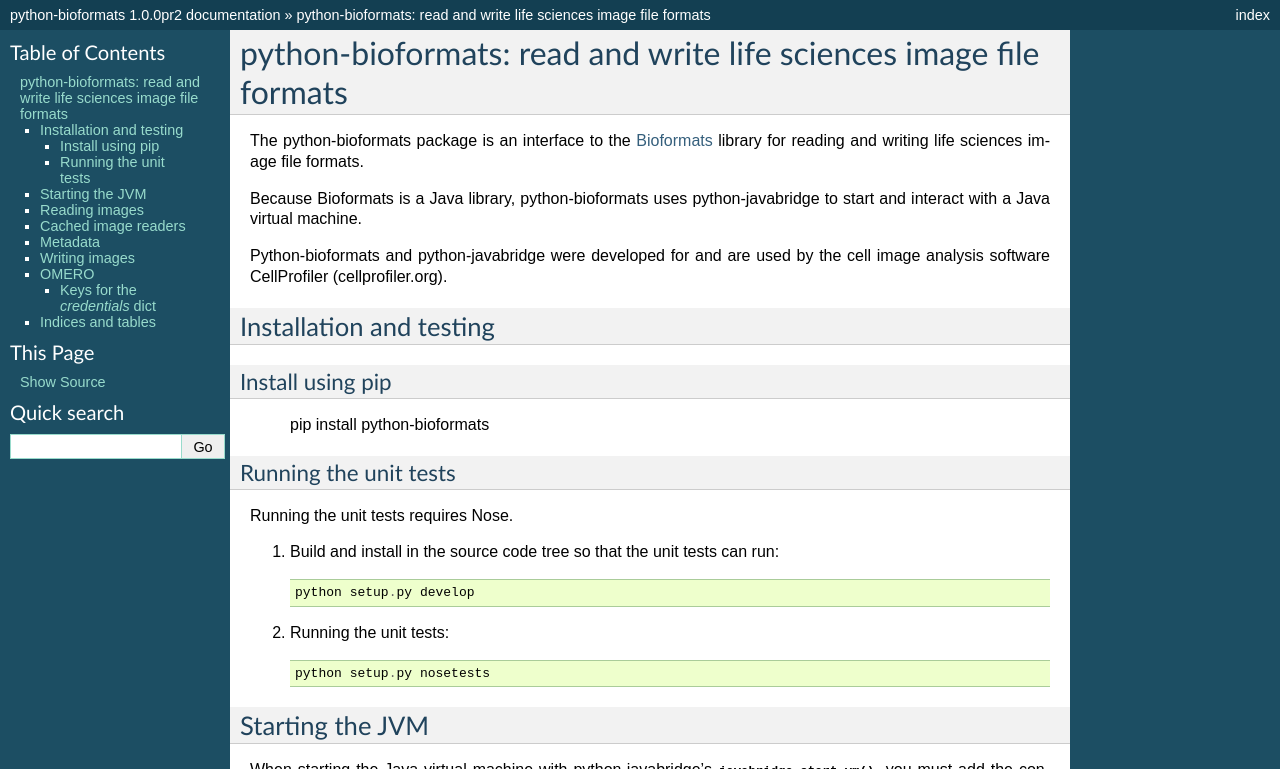
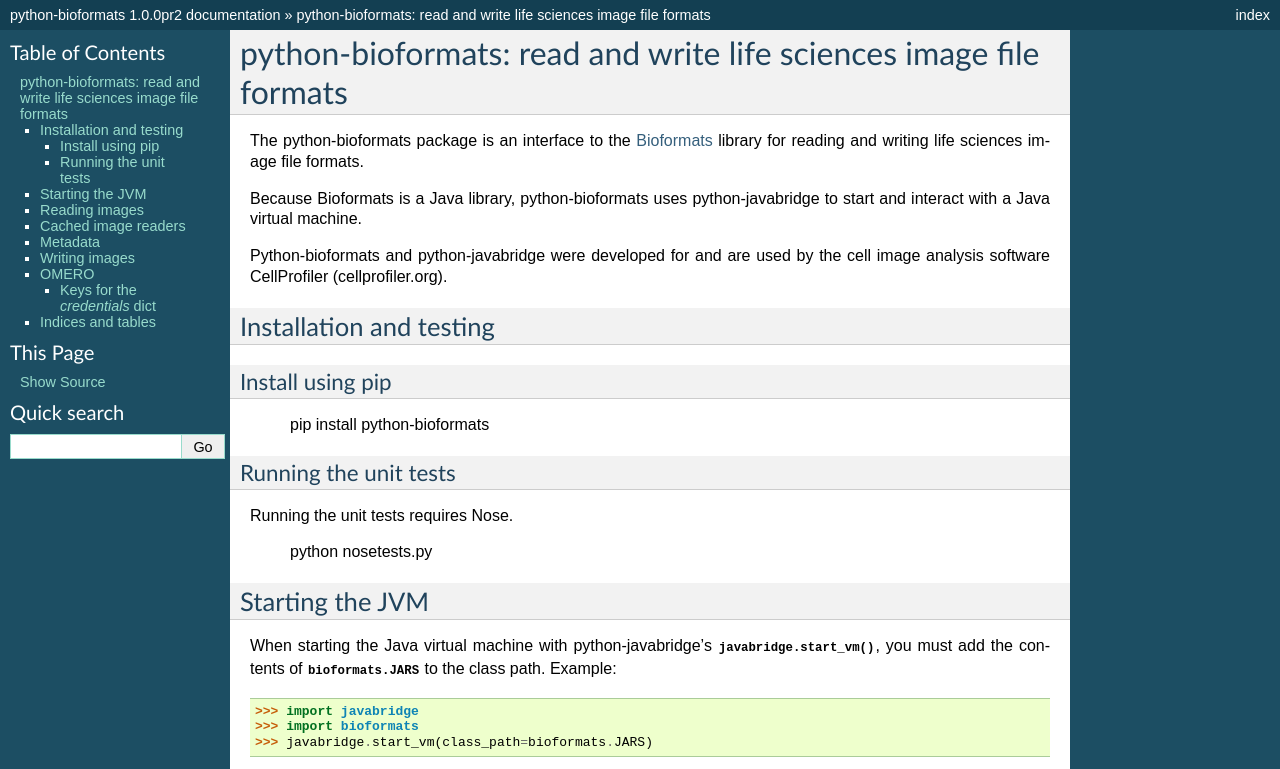
Before and after one commit to CellProfiler/python-bioformats, a Sphinx documentation site: the page built from docs/index.rst, in a window 1280 px wide and 900 px high, cut to the strip 0-769 px from the top of the window. Built offline with Sphinx 7.4.7, drawn with Linux system fonts in a browser that asks for light colours.

Commit message:
Separate script for running unit tests with plugin.

```diff
--- a/docs/index.rst
+++ b/docs/index.rst
@@ -28,13 +28,7 @@
 
 Running the unit tests requires Nose.
 
-1. Build and install in the source code tree so that the unit tests can run::
-
-    python setup.py develop
-
-2. Running the unit tests::
-
-    python setup.py nosetests
+    python nosetests.py
 
 
 Starting the JVM
```
Also changed, not shown: nosetests.py (added, +7 -0 lines), setup.py (+1 -6 lines).
